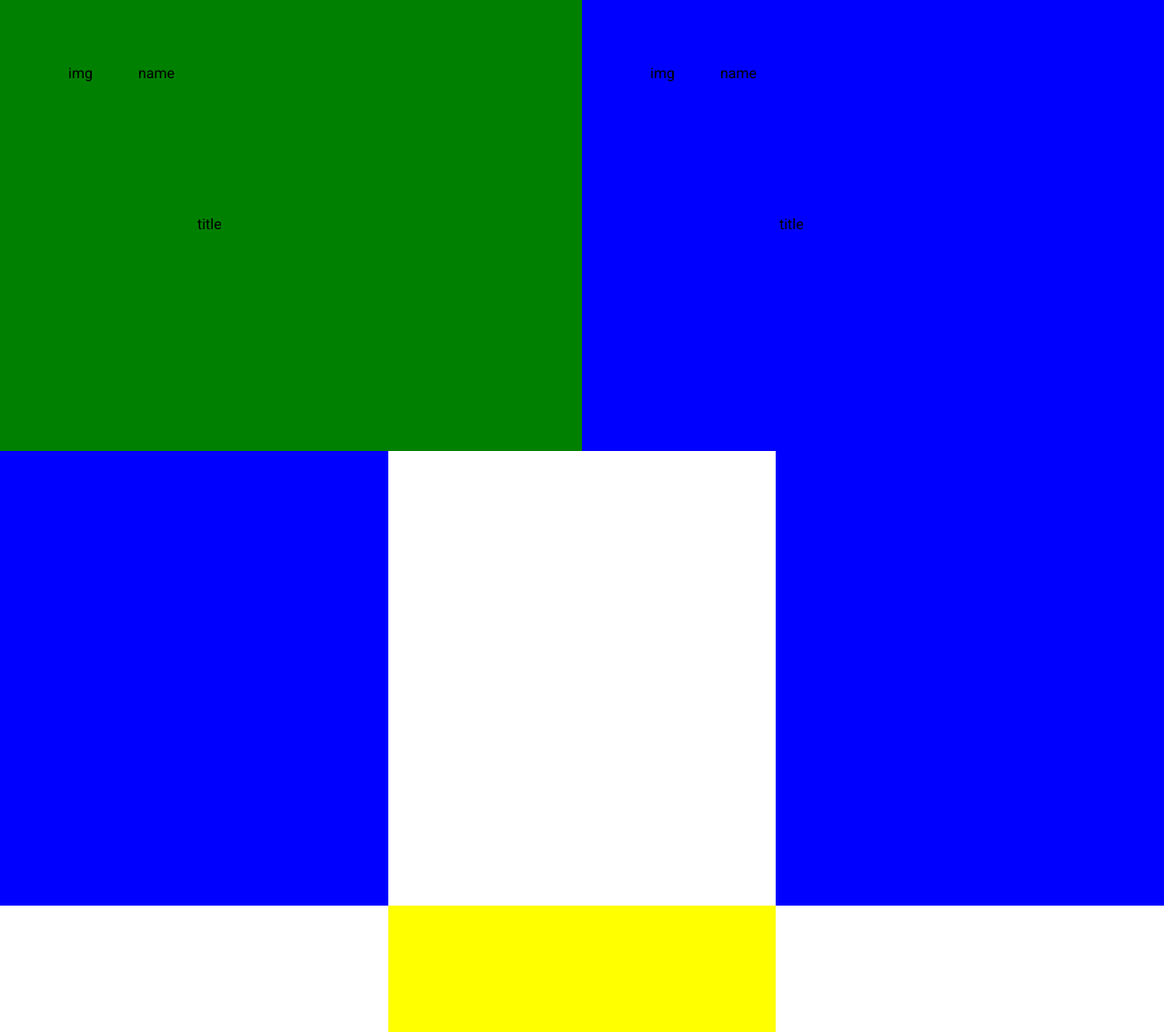
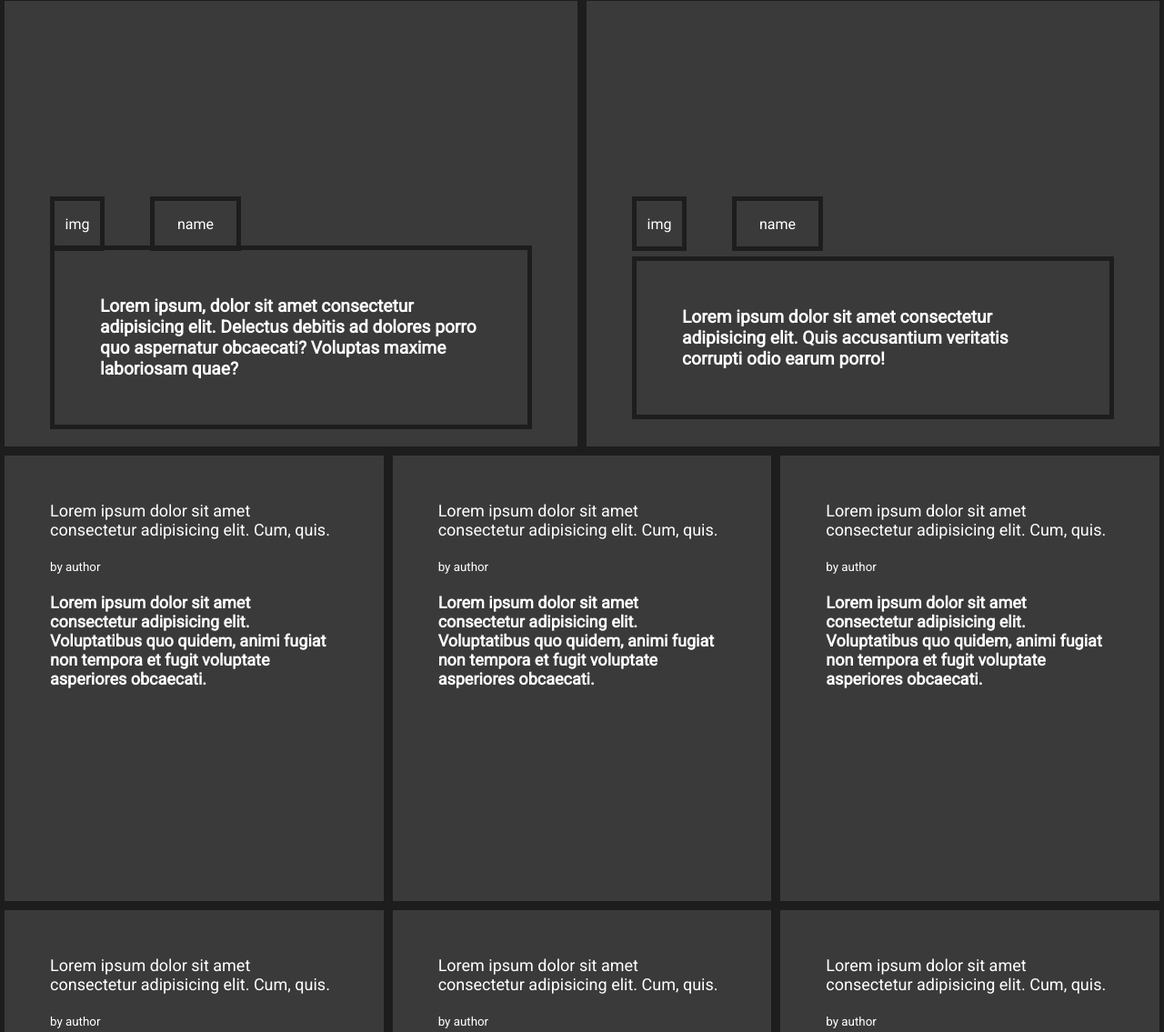
Before and after one commit to ioilmio/smashing-magazine-project, a plain HTML site: page index.html in a window 1280 px wide. Shown: the part 704-1839 px from the top of the page at 91% size. Drawn offline with Linux system fonts and the light colour scheme.

Commit message:
styled article and post sections

```diff
--- a/index.html
+++ b/index.html
@@ -36,27 +36,45 @@
       <article class="latest-article-topic latest-2">
         <div class="author-img">img</div>
         <div class="author-name">name</div>
-        <div class="article-title">title</div>
+        <div class="article-title">Lorem ipsum dolor sit amet consectetur, adipisicing elit. Blanditiis, dolorem.</div>
       </article>
       <article class="latest-article-topic latest-3">
         <div class="author-img">img</div>
         <div class="author-name">name</div>
-        <div class="article-title">title</div>
+        <div class="article-title">Lorem ipsum, dolor sit amet consectetur adipisicing elit. Delectus debitis ad dolores porro quo aspernatur obcaecati? Voluptas maxime laboriosam quae?</div>
       </article>
       <article class="latest-article-topic latest-4">
         <div class="author-img">img</div>
         <div class="author-name">name</div>
-        <div class="article-title">title</div>
+        <div class="article-title">Lorem ipsum dolor sit amet consectetur adipisicing elit. Quis accusantium veritatis corrupti odio earum porro!</div>
       </article>
-      <article class="article-1"></article>
-      <article class="article-2"></article>
-      <article class="article-3"></article>
-      <article class="article-4"></article>
-      <article class="article-5"></article>
-      <article class="article-6"></article>
-      <article class="article-7"></article>
-      <article class="article-8"></article>
-      <article class="article-9"></article>
+      <article class="post article-1"> <a href="#">
+        Lorem ipsum dolor sit amet consectetur adipisicing elit. Cum, quis.
+      </a> <p> <small>by author</small></p> <p>Lorem ipsum dolor sit amet consectetur adipisicing elit. Voluptatibus quo quidem, animi fugiat non tempora et fugit voluptate asperiores obcaecati.</p> </article>
+      <article class="post article-2"> <a href="#">
+        Lorem ipsum dolor sit amet consectetur adipisicing elit. Cum, quis.
+      </a> <p> <small>by author</small></p> <p>Lorem ipsum dolor sit amet consectetur adipisicing elit. Voluptatibus quo quidem, animi fugiat non tempora et fugit voluptate asperiores obcaecati.</p> </article> </article>
+      <article class="post article-3"> <a href="#">
+        Lorem ipsum dolor sit amet consectetur adipisicing elit. Cum, quis.
+      </a> <p> <small>by author</small></p> <p>Lorem ipsum dolor sit amet consectetur adipisicing elit. Voluptatibus quo quidem, animi fugiat non tempora et fugit voluptate asperiores obcaecati.</p> </article> </article>
+      <article class="post article-4"> <a href="#">
+        Lorem ipsum dolor sit amet consectetur adipisicing elit. Cum, quis.
+      </a> <p> <small>by author</small></p> <p>Lorem ipsum dolor sit amet consectetur adipisicing elit. Voluptatibus quo quidem, animi fugiat non tempora et fugit voluptate asperiores obcaecati.</p> </article> </article>
+      <article class="post article-5"> <a href="#">
+        Lorem ipsum dolor sit amet consectetur adipisicing elit. Cum, quis.
+      </a> <p> <small>by author</small></p> <p>Lorem ipsum dolor sit amet consectetur adipisicing elit. Voluptatibus quo quidem, animi fugiat non tempora et fugit voluptate asperiores obcaecati.</p> </article> </article>
+      <article class="post article-6"> <a href="#">
+        Lorem ipsum dolor sit amet consectetur adipisicing elit. Cum, quis.
+      </a> <p> <small>by author</small></p> <p>Lorem ipsum dolor sit amet consectetur adipisicing elit. Voluptatibus quo quidem, animi fugiat non tempora et fugit voluptate asperiores obcaecati.</p> </article> </article>
+      <article class="post article-7"> <a href="#">
+        Lorem ipsum dolor sit amet consectetur adipisicing elit. Cum, quis.
+      </a> <p> <small>by author</small></p> <p>Lorem ipsum dolor sit amet consectetur adipisicing elit. Voluptatibus quo quidem, animi fugiat non tempora et fugit voluptate asperiores obcaecati.</p> </article> </article>
+      <article class="post article-8"> <a href="#">
+        Lorem ipsum dolor sit amet consectetur adipisicing elit. Cum, quis.
+      </a> <p> <small>by author</small></p> <p>Lorem ipsum dolor sit amet consectetur adipisicing elit. Voluptatibus quo quidem, animi fugiat non tempora et fugit voluptate asperiores obcaecati.</p> </article> </article>
+      <article class="post article-9"> <a href="#">
+        Lorem ipsum dolor sit amet consectetur adipisicing elit. Cum, quis.
+      </a> <p> <small>by author</small></p> <p>Lorem ipsum dolor sit amet consectetur adipisicing elit. Voluptatibus quo quidem, animi fugiat non tempora et fugit voluptate asperiores obcaecati.</p> </article> </article>
       <section class="shipping"></section>
       <section class="person"></section>
       <article class="comments-1"></article>
--- a/style.css
+++ b/style.css
@@ -2,6 +2,7 @@
   margin: 0;
   padding: 0;
   box-sizing: border-box;
+  color: white;
   font-family: "Roboto", sans-serif;
 }
 
@@ -57,17 +58,19 @@ nav > div {
   background-color: rgb(255, 255, 255);
   text-align: center;
   margin: 0 auto;
+  color: black;
 }
 
 .link {
   display: flex;
   align-items: center;
   height: 150px;
+  border: 5px solid rgb(29, 29, 29);
+
 }
 
 .link a {
   text-decoration: none;
-  color: black;
 }
 
 .logo {
@@ -84,50 +87,93 @@ nav > div {
 
 .latest-article-topic {
   display: flex;
+  align-items: center;
   justify-content: center;
   padding: 50px;
 }
 
 .author-img {
+  display: flex;
+  justify-content: center;
   align-items: center;
-  height: 30px;
+  width: 50px;
+  height: 50px;
   padding: 25px;
+  border: 5px solid rgb(29, 29, 29);
 }
 
 .author-name {
+  display: flex;
   align-items: center;
+  justify-self: start;
   height: 30px;
+  width: 100px;
   padding: 25px;
+  margin-left: 50px;
+  border: 5px solid rgb(29, 29, 29);
 }
 
 .article-title {
-  align-self: center;
+  justify-content: left;
+  align-items: center;
   height: auto;
-  width: 100%;
+  padding: 50px;
+  font-size: larger;
+  font-weight: 600;
+  margin: 250px 0 0 -210px;
+  border: 5px solid rgb(29, 29, 29);
 }
 
 .latest-1 {
-  background-color: red;
+  background-color: rgb(58, 58, 58);
   grid-area: latest-1;
+  border: 5px solid rgb(29, 29, 29);
 }
 
 .latest-2 {
-  background-color: yellow;
+  background-color: rgb(58, 58, 58);
   grid-area: latest-2;
+  border: 5px solid rgb(29, 29, 29);
+
 }
 
 .latest-3 {
-  background-color: green;
+  background-color: rgb(58, 58, 58);
   grid-area: latest-3;
+  border: 5px solid rgb(29, 29, 29);
+
 }
 
 .latest-4 {
-  background-color: blue;
+  background-color: rgb(58, 58, 58);
   grid-area: latest-4;
+  border: 5px solid rgb(29, 29, 29);
+}
+
+.post{
+  display: flex;
+  flex-direction: column;
+  padding: 50px;
+  background-color: rgb(58, 58, 58);
+  border: 5px solid rgb(29, 29, 29);
+
+}
+
+.post p {
+  margin-top: 20px;
+}
+
+.post a {
+  text-decoration: none;
+  font-size: large;
+}
+
+.post p:last-child{
+  font-size: large;
+  font-weight: 600;
 }
 
 .article-1 {
-  background-color: blue;
   grid-area: article-1;
 }
 
@@ -136,7 +182,6 @@ nav > div {
 }
 
 .article-3 {
-  background-color: blue;
   grid-area: article-3;
 }
 
@@ -145,7 +190,6 @@ nav > div {
 }
 
 .article-5 {
-  background-color: yellow;
   grid-area: article-5;
 }
 
@@ -154,7 +198,6 @@ nav > div {
 }
 
 .article-7 {
-  background-color: yellow;
   grid-area: article-7;
 }
 
```
